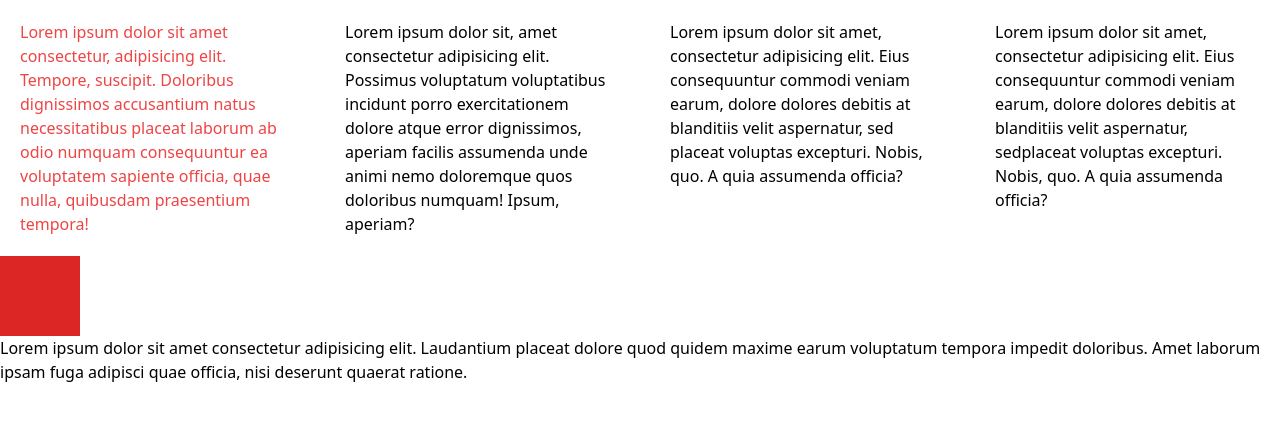
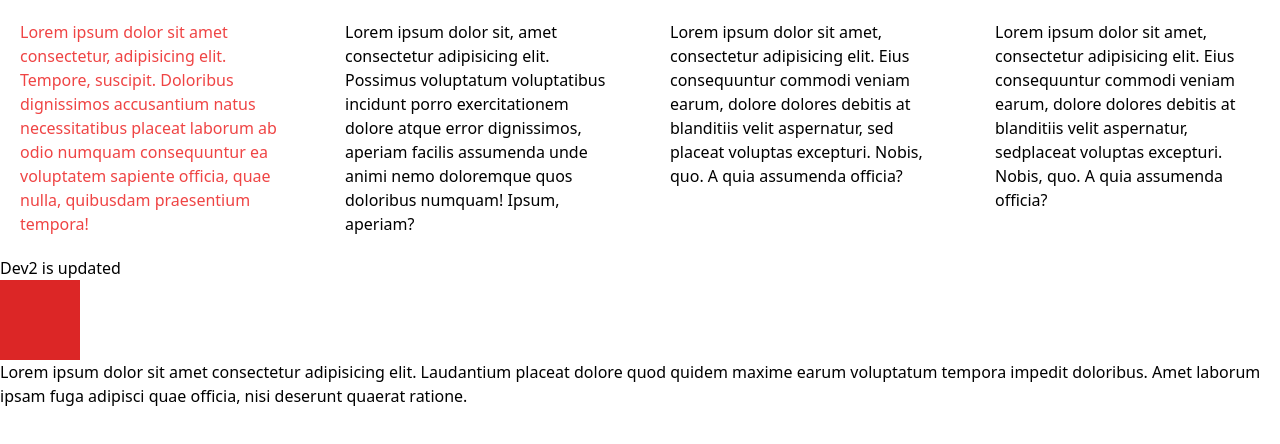
Before and after one commit to Aelinn1/Test-demo, a website: page src/index.html in a window 1280 px wide. Drawn offline with Linux system fonts and the light colour scheme.

Commit message:
dev2 modifiled

```diff
--- a/src/index.html
+++ b/src/index.html
@@ -15,6 +15,7 @@
             <div class="w-full p-5"><p>Lorem ipsum dolor sit amet, consectetur adipisicing elit. Eius consequuntur commodi veniam earum, dolore dolores debitis at blanditiis velit aspernatur, sedplaceat voluptas excepturi. Nobis, quo. A quia assumenda officia?</p></div>
         </div>
         <div class="w-full">
+            <h2>Dev2 is updated</h2>
             <div class="bg-red-600 w-20 h-20"></div>
         </div>
         <p>Lorem ipsum dolor sit amet consectetur adipisicing elit. Laudantium placeat dolore quod quidem maxime earum voluptatum tempora impedit doloribus. Amet laborum ipsam fuga adipisci quae officia, nisi deserunt quaerat ratione.</p>
```
